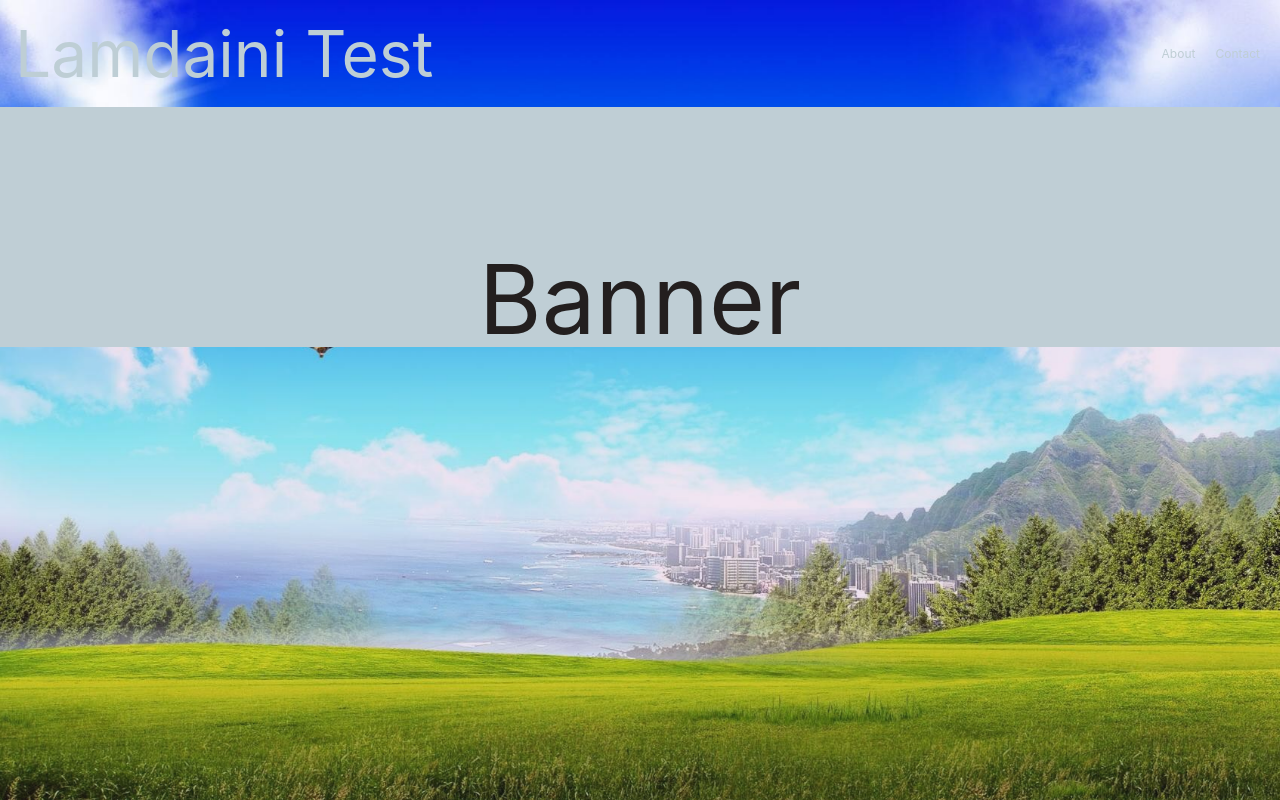
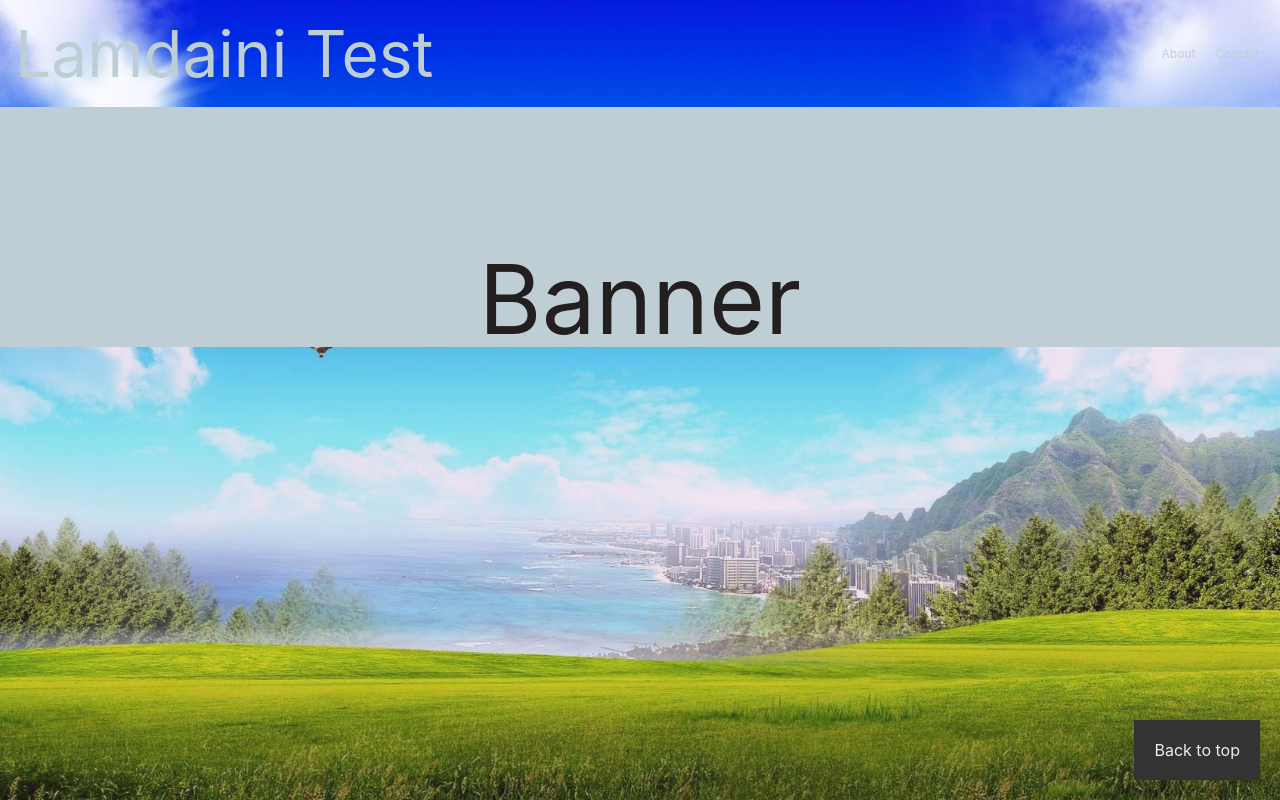
Before and after one commit to MosheSommers/lamdaini, a React (Create React App) app: page / in a window 1280 px wide. Shown: the top 800 px of the page. Built offline with nearby package versions, Linux system fonts and the light colour scheme.

Commit message:
Added smooth scroll and back to top button

```diff
--- a/package.json
+++ b/package.json
@@ -11,12 +11,14 @@
     "@types/node": "^12.0.0",
     "@types/react": "^16.9.0",
     "@types/react-dom": "^16.9.0",
+    "@types/react-scroll": "^1.5.4",
     "emotion": "^10.0.27",
     "mobx": "^5.15.4",
     "mobx-react": "^6.1.4",
     "react": "^16.12.0",
     "react-dom": "^16.12.0",
     "react-scripts": "3.3.1",
+    "react-scroll": "^1.7.16",
     "typescript": "~3.7.2"
   },
   "scripts": {
--- a/src/components/Header.tsx
+++ b/src/components/Header.tsx
@@ -1,14 +1,16 @@
 import React from 'react';
 import { css } from 'emotion';
+import { Link, Element , Events, animateScroll as scroll, scrollSpy, scroller } from 'react-scroll';
 
 export class Header extends React.Component{
 
     render(){
         return(
-            <div className={S.header()}>
+            <div id='top' className={S.header()}>
                 <div className={S.headerText()}>Lamdaini Test</div>
-                <div className={S.menuLink()} onClick={() => document.getElementById('about')?.scrollIntoView()}>About</div>
-                <div className={S.menuLink()} onClick={() => document.getElementById('contact')?.scrollIntoView()}>Contact</div>
+                <Link className={S.menuLink()} smooth={true} to="about">About</Link>
+                <Link className={S.menuLink()}  smooth={true}  to="contact">Contact</Link>
+                <Link className={S.backToTop()}  smooth={true}  to="top">Back to top</Link>
             </div>
         )
     }
@@ -38,4 +40,12 @@ const S = {
             color: hsl(199, 21%, 90%);
         }
     `,
+    backToTop:() => css`
+        position: fixed;
+        bottom: 20px;
+        right: 20px;
+        color:#eee;
+        background: #333;
+        padding: 20px;
+    `,
 }
```
